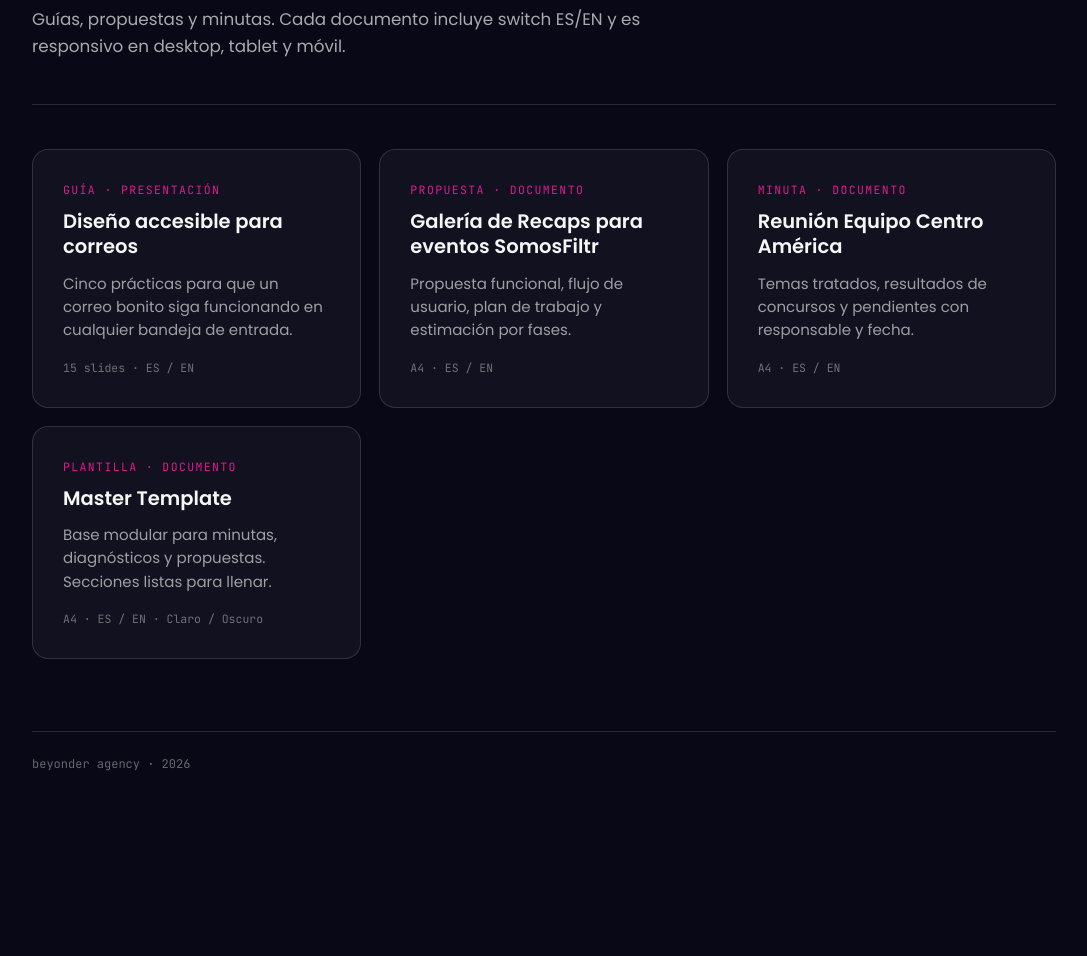
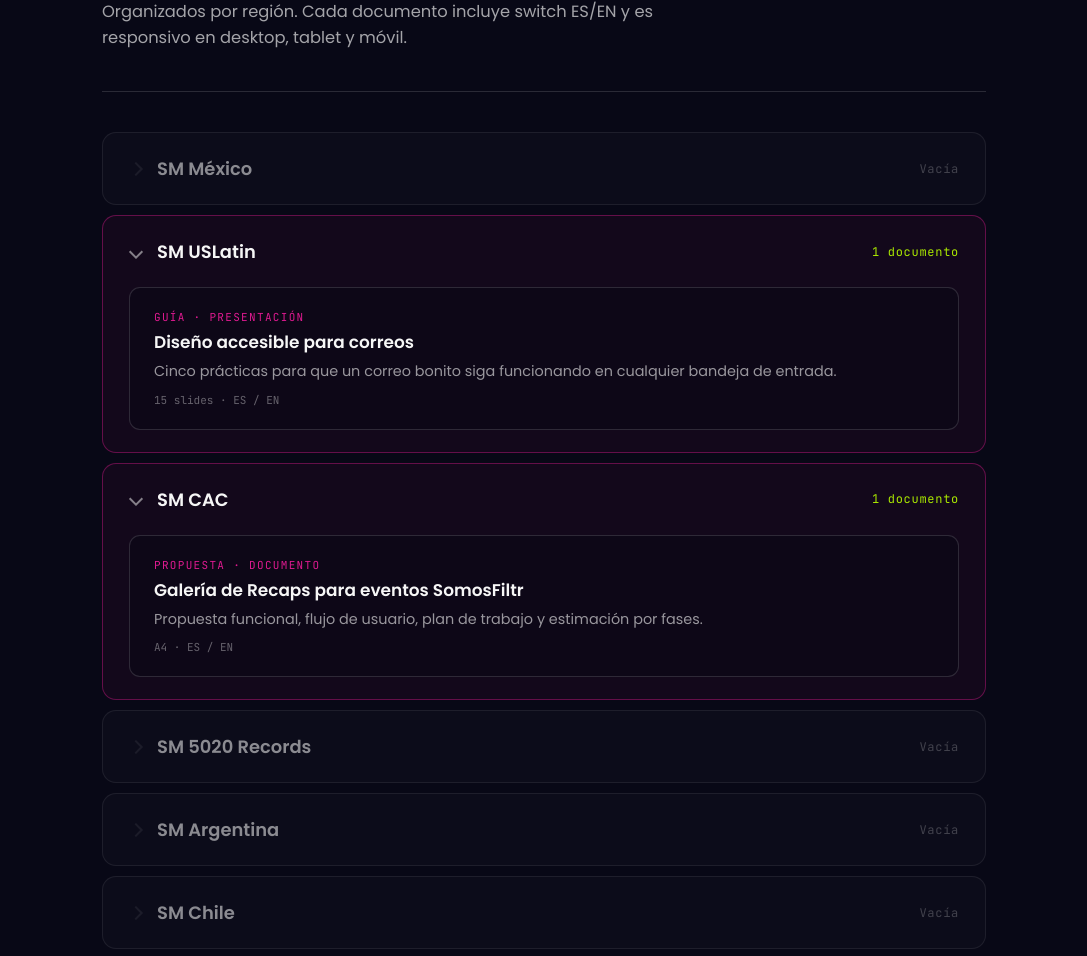
Before and after one commit to beyondersonymusic/beyonder-sony-docs, a plain HTML site: page index.html in a window 1280 px wide. Shown: the part 178-1134 px from the top of the page, without its empty margins (96-1183 px from the left). Before the commit the page ends 1046 px from the top, so only its background shows below. Drawn offline with Linux system fonts and the light colour scheme.

Commit message:
new commit

```diff
--- a/index.html
+++ b/index.html
@@ -8,23 +8,54 @@
 <link rel="preconnect" href="https://fonts.gstatic.com" crossorigin>
 <link href="https://fonts.googleapis.com/css2?family=Poppins:wght@400;500;600;700&family=JetBrains+Mono:wght@400;500&display=swap" rel="stylesheet">
 <style>
-  :root { --ink: #080816; --paper: #F6F6F6; --pink: #DF1A90; --muted: #5D5D6A; --line: #D0D0D5; }
+  :root { --ink: #080816; --paper: #F6F6F6; --pink: #DF1A90; --lime: #AAE800; --line: rgba(246,246,246,0.14); }
   * { box-sizing: border-box; }
   body { margin: 0; background: var(--ink); color: var(--paper); font-family: 'Poppins', sans-serif; -webkit-font-smoothing: antialiased; }
-  .wrap { max-width: 1080px; margin: 0 auto; padding: 72px 28px 96px; }
-  header { display: flex; flex-direction: column; gap: 20px; padding-bottom: 44px; border-bottom: 1px solid rgba(246,246,246,0.14); }
+  .wrap { max-width: 940px; margin: 0 auto; padding: 72px 28px 96px; }
+
+  header { display: flex; flex-direction: column; gap: 18px; padding-bottom: 40px; border-bottom: 1px solid var(--line); }
   .eyebrow { font-family: 'JetBrains Mono', monospace; font-size: 13px; letter-spacing: 0.14em; text-transform: uppercase; color: var(--pink); }
-  h1 { margin: 0; font-size: clamp(2rem, 5vw, 3.2rem); font-weight: 700; line-height: 1.08; letter-spacing: -0.01em; }
-  header p { margin: 0; max-width: 620px; font-size: 1.05rem; line-height: 1.6; color: rgba(246,246,246,0.68); }
-  .grid { display: grid; grid-template-columns: repeat(auto-fit, minmax(280px, 1fr)); gap: 18px; margin-top: 44px; }
-  a.card { display: flex; flex-direction: column; gap: 12px; padding: 32px 30px; border: 1px solid rgba(246,246,246,0.14); border-radius: 16px; background: rgba(246,246,246,0.04); text-decoration: none; color: inherit; transition: border-color .2s ease, background .2s ease, transform .2s ease; }
-  a.card:hover { border-color: var(--pink); background: rgba(223,26,144,0.09); transform: translateY(-2px); }
-  .kind { font-family: 'JetBrains Mono', monospace; font-size: 11.5px; letter-spacing: 0.12em; text-transform: uppercase; color: var(--pink); }
-  .title { font-size: 1.22rem; font-weight: 600; line-height: 1.3; }
-  .desc { font-size: 0.94rem; line-height: 1.55; color: rgba(246,246,246,0.62); }
-  .meta { margin-top: 6px; font-family: 'JetBrains Mono', monospace; font-size: 11.5px; color: rgba(246,246,246,0.42); }
-  footer { margin-top: 72px; padding-top: 24px; border-top: 1px solid rgba(246,246,246,0.14); font-family: 'JetBrains Mono', monospace; font-size: 12px; color: rgba(246,246,246,0.4); }
-  @media (max-width: 620px) { .wrap { padding: 48px 20px 72px; } }
+  h1 { margin: 0; font-size: clamp(1.9rem, 5vw, 3rem); font-weight: 700; line-height: 1.08; letter-spacing: -0.01em; }
+  header p { margin: 0; max-width: 600px; font-size: 1.02rem; line-height: 1.6; color: rgba(246,246,246,0.66); }
+
+  .folders { display: flex; flex-direction: column; gap: 10px; margin-top: 40px; }
+
+  details.folder { border: 1px solid var(--line); border-radius: 14px; background: rgba(246,246,246,0.035); overflow: hidden; transition: border-color .2s ease, background .2s ease; }
+  details.folder[open] { border-color: rgba(223,26,144,0.4); background: rgba(223,26,144,0.05); }
+  details.folder.empty { opacity: 0.55; }
+
+  summary { display: flex; align-items: center; gap: 16px; padding: 22px 26px; cursor: pointer; list-style: none; user-select: none; }
+  summary::-webkit-details-marker { display: none; }
+  summary:hover .region { color: var(--pink); }
+  details.folder.empty summary { cursor: default; }
+
+  .chev { width: 10px; height: 10px; border-right: 2px solid rgba(246,246,246,0.5); border-bottom: 2px solid rgba(246,246,246,0.5); transform: rotate(-45deg); transition: transform .22s ease; flex: none; margin-left: 2px; }
+  details.folder[open] .chev { transform: rotate(45deg); }
+  details.folder.empty .chev { opacity: 0.25; }
+
+  .region { font-size: 1.12rem; font-weight: 600; flex: 1; transition: color .2s ease; }
+  .count { font-family: 'JetBrains Mono', monospace; font-size: 12px; letter-spacing: 0.06em; color: rgba(246,246,246,0.42); flex: none; }
+  .count.has { color: var(--lime); }
+
+  .contents { padding: 0 26px 22px; display: flex; flex-direction: column; gap: 10px; }
+
+  a.doc { display: flex; flex-direction: column; gap: 7px; padding: 22px 24px; border: 1px solid var(--line); border-radius: 11px; background: rgba(8,8,22,0.45); text-decoration: none; color: inherit; transition: border-color .2s ease, transform .2s ease; }
+  a.doc:hover { border-color: var(--pink); transform: translateX(3px); }
+  .kind { font-family: 'JetBrains Mono', monospace; font-size: 11px; letter-spacing: 0.12em; text-transform: uppercase; color: var(--pink); }
+  .title { font-size: 1.06rem; font-weight: 600; line-height: 1.32; }
+  .desc { font-size: 0.9rem; line-height: 1.55; color: rgba(246,246,246,0.6); }
+  .meta { margin-top: 3px; font-family: 'JetBrains Mono', monospace; font-size: 11px; color: rgba(246,246,246,0.38); }
+
+  .empty-note { padding: 4px 2px 6px; font-family: 'JetBrains Mono', monospace; font-size: 12px; color: rgba(246,246,246,0.38); }
+
+  footer { margin-top: 64px; padding-top: 22px; border-top: 1px solid var(--line); font-family: 'JetBrains Mono', monospace; font-size: 12px; color: rgba(246,246,246,0.38); }
+
+  @media (max-width: 620px) {
+    .wrap { padding: 48px 18px 72px; }
+    summary { padding: 20px 20px; gap: 13px; }
+    .contents { padding: 0 20px 20px; }
+    .region { font-size: 1.02rem; }
+  }
 </style>
 </head>
 <body>
@@ -32,37 +63,60 @@
   <header>
     <div class="eyebrow">Beyonder Agency × Sony Music</div>
     <h1>Documentos</h1>
-    <p>Guías, propuestas y minutas. Cada documento incluye switch ES/EN y es responsivo en desktop, tablet y móvil.</p>
+    <p>Organizados por región. Cada documento incluye switch ES/EN y es responsivo en desktop, tablet y móvil.</p>
   </header>
 
-  <div class="grid">
-    <a class="card" href="./guia-accesibilidad-correos.html">
+  <div class="folders">
+
+    <details class="folder empty">
+      <summary><span class="chev"></span><span class="region">SM México</span><span class="count">Vacía</span></summary>
+      <div class="contents"><div class="empty-note">Sin documentos aún.</div></div>
+    </details>
+
+    <details class="folder" open>
+      <summary><span class="chev"></span><span class="region">SM USLatin</span><span class="count has">1 documento</span></summary>
+      <div class="contents">
+        <a class="doc" href="./guia-accesibilidad-correos.html">
           <div class="kind">Guía · Presentación</div>
           <div class="title">Diseño accesible para correos</div>
           <div class="desc">Cinco prácticas para que un correo bonito siga funcionando en cualquier bandeja de entrada.</div>
           <div class="meta">15 slides · ES / EN</div>
         </a>
+      </div>
+    </details>
 
-    <a class="card" href="./propuesta-recaps-somosfiltr.html">
+    <details class="folder" open>
+      <summary><span class="chev"></span><span class="region">SM CAC</span><span class="count has">1 documento</span></summary>
+      <div class="contents">
+        <a class="doc" href="./propuesta-recaps-somosfiltr.html">
           <div class="kind">Propuesta · Documento</div>
           <div class="title">Galería de Recaps para eventos SomosFiltr</div>
           <div class="desc">Propuesta funcional, flujo de usuario, plan de trabajo y estimación por fases.</div>
           <div class="meta">A4 · ES / EN</div>
         </a>
+      </div>
+    </details>
 
-    <a class="card" href="./minuta-centro-america.html">
-      <div class="kind">Minuta · Documento</div>
-      <div class="title">Reunión Equipo Centro América</div>
-      <div class="desc">Temas tratados, resultados de concursos y pendientes con responsable y fecha.</div>
-      <div class="meta">A4 · ES / EN</div>
-    </a>
+    <details class="folder empty">
+      <summary><span class="chev"></span><span class="region">SM 5020 Records</span><span class="count">Vacía</span></summary>
+      <div class="contents"><div class="empty-note">Sin documentos aún.</div></div>
+    </details>
 
-    <a class="card" href="./master-template.html">
-      <div class="kind">Plantilla · Documento</div>
-      <div class="title">Master Template</div>
-      <div class="desc">Base modular para minutas, diagnósticos y propuestas. Secciones listas para llenar.</div>
-      <div class="meta">A4 · ES / EN · Claro / Oscuro</div>
-    </a>
+    <details class="folder empty">
+      <summary><span class="chev"></span><span class="region">SM Argentina</span><span class="count">Vacía</span></summary>
+      <div class="contents"><div class="empty-note">Sin documentos aún.</div></div>
+    </details>
+
+    <details class="folder empty">
+      <summary><span class="chev"></span><span class="region">SM Chile</span><span class="count">Vacía</span></summary>
+      <div class="contents"><div class="empty-note">Sin documentos aún.</div></div>
+    </details>
+
+    <details class="folder empty">
+      <summary><span class="chev"></span><span class="region">SM General</span><span class="count">Vacía</span></summary>
+      <div class="contents"><div class="empty-note">Sin documentos aún.</div></div>
+    </details>
+
   </div>
 
   <footer>beyonder agency · 2026</footer>
```
Also changed, not shown: 1 other file. Lines whose indentation alone changed are shown as unchanged.
